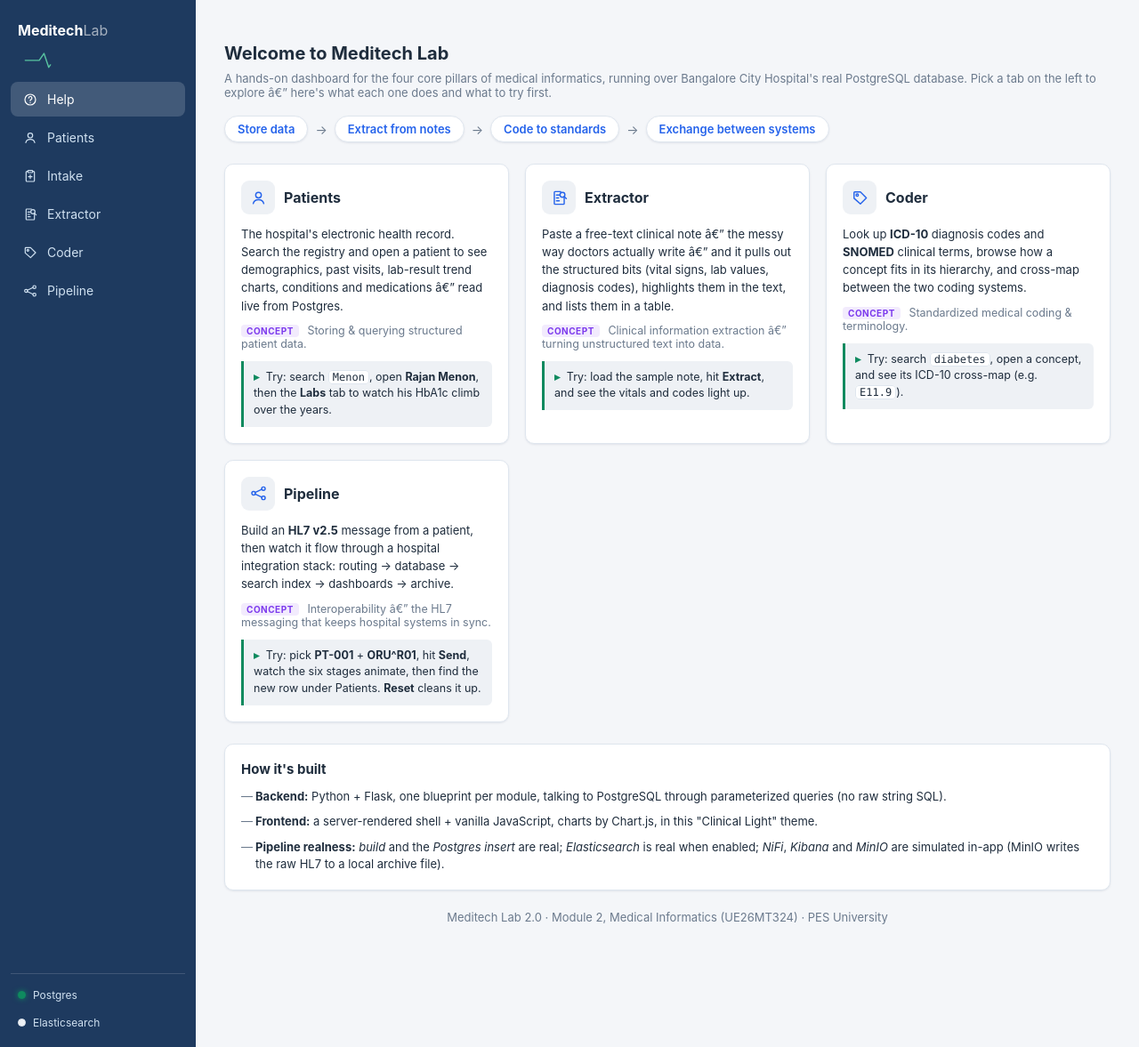
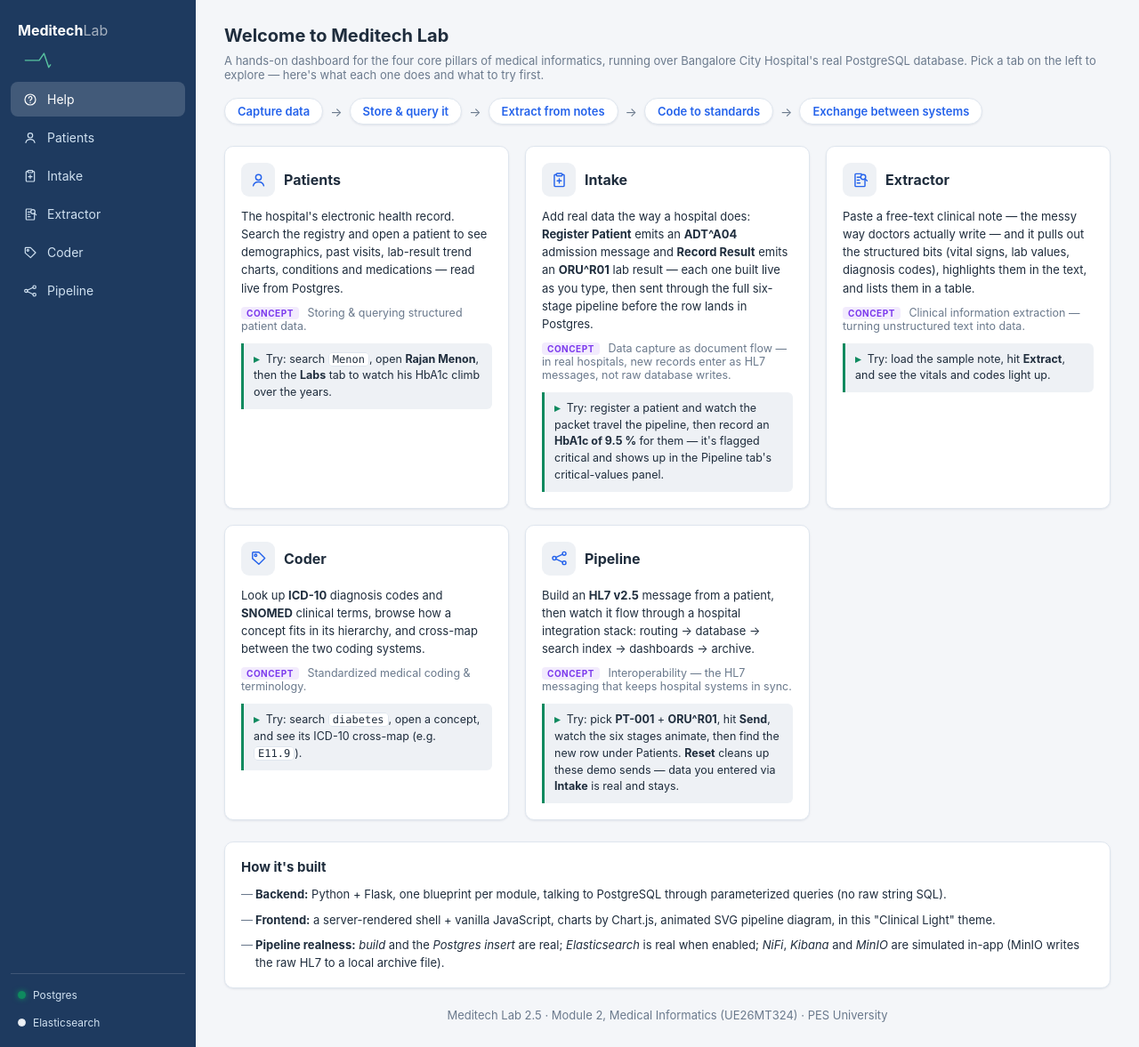
Before and after one commit to Kishi836/meditech-lab-dashboard, a Flask app: page / in a window 1280 px wide. Shown: the whole page at 89% size. Run offline with Flask 3, Linux system fonts and the light colour scheme; data that the repository does not hold is empty; some libraries are stand-ins or nearby versions.

Commit message:
docs: help tab Intake card + README endpoints + 2.5 acceptance checklist
Help tab gains an Intake card (ADT/ORU document-flow concept), Pipeline
card clarifies Reset only cleans demo rows, about line bumped to 2.5;
fixed mojibake from an earlier re-encode. README: Intake module row,
intake/catalog/delete endpoint rows, ENC-LAB- persistence rule, project
layout (common/intake/catalog), acceptance steps 6-8 (register, critical
result, reset-survives + guarded delete).

Co-Authored-By: Claude Fable 5 <noreply@anthropic.com>

```diff
--- a/templates/help.html
+++ b/templates/help.html
@@ -1,8 +1,10 @@
 <h1>Welcome to Meditech Lab</h1>
-<p class="muted">A hands-on dashboard for the four core pillars of medical informatics, running over Bangalore City Hospital's real PostgreSQL database. Pick a tab on the left to explore â€” here's what each one does and what to try first.</p>
+<p class="muted">A hands-on dashboard for the four core pillars of medical informatics, running over Bangalore City Hospital's real PostgreSQL database. Pick a tab on the left to explore — here's what each one does and what to try first.</p>
 
 <div class="help-flow">
-  <span>Store data</span>
+  <span>Capture data</span>
+  <em>&rarr;</em>
+  <span>Store &amp; query it</span>
   <em>&rarr;</em>
   <span>Extract from notes</span>
   <em>&rarr;</em>
@@ -18,9 +20,19 @@
       <span class="help-card-icon"><svg class="icon"><use href="#icon-patients"/></svg></span>
       <h2>Patients</h2>
     </div>
-    <p class="help-what">The hospital's electronic health record. Search the registry and open a patient to see demographics, past visits, lab-result trend charts, conditions and medications â€” read live from Postgres.</p>
+    <p class="help-what">The hospital's electronic health record. Search the registry and open a patient to see demographics, past visits, lab-result trend charts, conditions and medications — read live from Postgres.</p>
     <p class="help-concept"><span class="help-label">Concept</span> Storing &amp; querying structured patient data.</p>
     <p class="help-try"><span class="help-try-icon">&#9656;</span> Try: search <code>Menon</code>, open <strong>Rajan Menon</strong>, then the <strong>Labs</strong> tab to watch his HbA1c climb over the years.</p>
+  </div>
+
+  <div class="help-card">
+    <div class="help-card-head">
+      <span class="help-card-icon"><svg class="icon"><use href="#icon-intake"/></svg></span>
+      <h2>Intake</h2>
+    </div>
+    <p class="help-what">Add real data the way a hospital does: <strong>Register Patient</strong> emits an <strong>ADT^A04</strong> admission message and <strong>Record Result</strong> emits an <strong>ORU^R01</strong> lab result — each one built live as you type, then sent through the full six-stage pipeline before the row lands in Postgres.</p>
+    <p class="help-concept"><span class="help-label">Concept</span> Data capture as document flow — in real hospitals, new records enter as HL7 messages, not raw database writes.</p>
+    <p class="help-try"><span class="help-try-icon">&#9656;</span> Try: register a patient and watch the packet travel the pipeline, then record an <strong>HbA1c of 9.5&nbsp;%</strong> for them — it's flagged critical and shows up in the Pipeline tab's critical-values panel.</p>
   </div>
 
   <div class="help-card">
@@ -28,8 +40,8 @@
       <span class="help-card-icon"><svg class="icon"><use href="#icon-extractor"/></svg></span>
       <h2>Extractor</h2>
     </div>
-    <p class="help-what">Paste a free-text clinical note â€” the messy way doctors actually write â€” and it pulls out the structured bits (vital signs, lab values, diagnosis codes), highlights them in the text, and lists them in a table.</p>
-    <p class="help-concept"><span class="help-label">Concept</span> Clinical information extraction â€” turning unstructured text into data.</p>
+    <p class="help-what">Paste a free-text clinical note — the messy way doctors actually write — and it pulls out the structured bits (vital signs, lab values, diagnosis codes), highlights them in the text, and lists them in a table.</p>
+    <p class="help-concept"><span class="help-label">Concept</span> Clinical information extraction — turning unstructured text into data.</p>
     <p class="help-try"><span class="help-try-icon">&#9656;</span> Try: load the sample note, hit <strong>Extract</strong>, and see the vitals and codes light up.</p>
   </div>
 
@@ -49,8 +61,8 @@
       <h2>Pipeline</h2>
     </div>
     <p class="help-what">Build an <strong>HL7 v2.5</strong> message from a patient, then watch it flow through a hospital integration stack: routing &rarr; database &rarr; search index &rarr; dashboards &rarr; archive.</p>
-    <p class="help-concept"><span class="help-label">Concept</span> Interoperability â€” the HL7 messaging that keeps hospital systems in sync.</p>
-    <p class="help-try"><span class="help-try-icon">&#9656;</span> Try: pick <strong>PT-001</strong> + <strong>ORU^R01</strong>, hit <strong>Send</strong>, watch the six stages animate, then find the new row under Patients. <strong>Reset</strong> cleans it up.</p>
+    <p class="help-concept"><span class="help-label">Concept</span> Interoperability — the HL7 messaging that keeps hospital systems in sync.</p>
+    <p class="help-try"><span class="help-try-icon">&#9656;</span> Try: pick <strong>PT-001</strong> + <strong>ORU^R01</strong>, hit <strong>Send</strong>, watch the six stages animate, then find the new row under Patients. <strong>Reset</strong> cleans up these demo sends — data you entered via <strong>Intake</strong> is real and stays.</p>
   </div>
 
 </div>
@@ -59,9 +71,9 @@
   <h2>How it's built</h2>
   <ul>
     <li><strong>Backend:</strong> Python + Flask, one blueprint per module, talking to PostgreSQL through parameterized queries (no raw string SQL).</li>
-    <li><strong>Frontend:</strong> a server-rendered shell + vanilla JavaScript, charts by Chart.js, in this "Clinical Light" theme.</li>
+    <li><strong>Frontend:</strong> a server-rendered shell + vanilla JavaScript, charts by Chart.js, animated SVG pipeline diagram, in this "Clinical Light" theme.</li>
     <li><strong>Pipeline realness:</strong> <em>build</em> and the <em>Postgres insert</em> are real; <em>Elasticsearch</em> is real when enabled; <em>NiFi</em>, <em>Kibana</em> and <em>MinIO</em> are simulated in-app (MinIO writes the raw HL7 to a local archive file).</li>
   </ul>
 </div>
 
-<p class="help-about muted">Meditech Lab 2.0 &middot; Module 2, Medical Informatics (UE26MT324) &middot; PES University</p>
+<p class="help-about muted">Meditech Lab 2.5 &middot; Module 2, Medical Informatics (UE26MT324) &middot; PES University</p>
```
Also changed, not shown: README.md.
